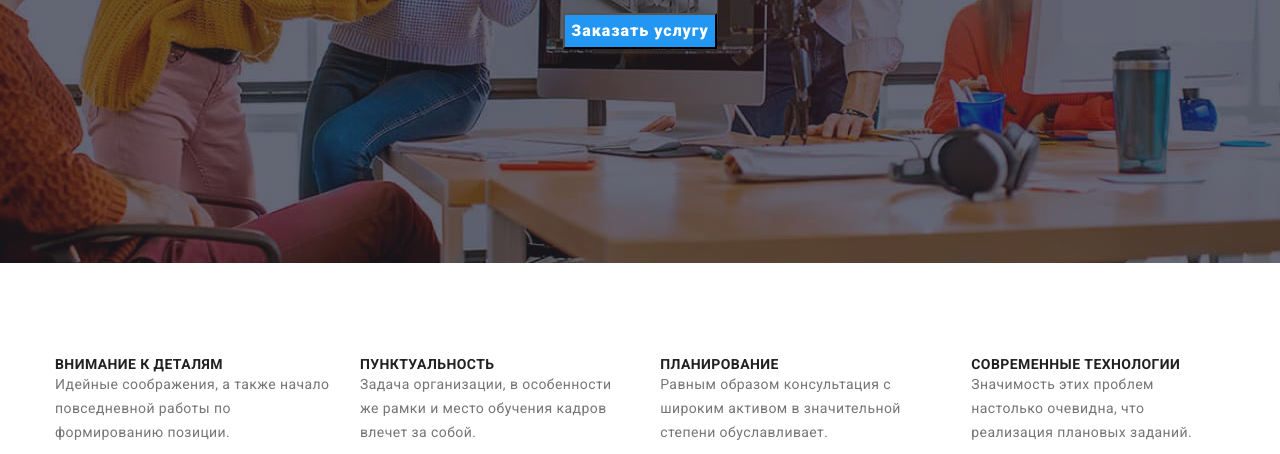
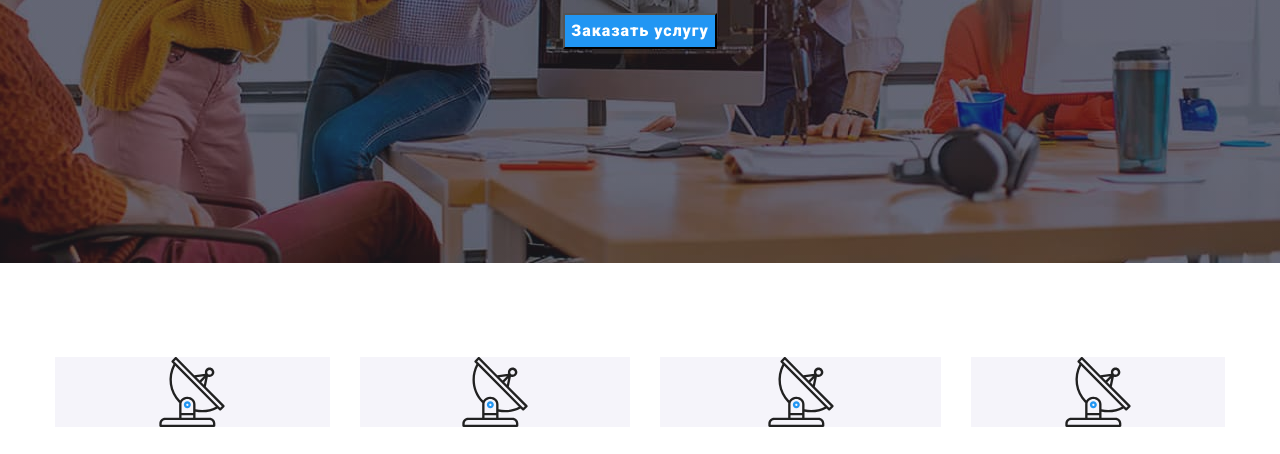
Before and after one commit to ElenaLatynina/goit-markup-hw-04, a plain HTML site: page index.html in a window 1280 px wide. Shown: the part 419-873 px from the top of the page. Drawn offline with nearby package versions, Linux system fonts and the light colour scheme.

Commit message:
added svg to deatures

```diff
--- a/css/styles.css
+++ b/css/styles.css
@@ -220,6 +220,17 @@
     display: flex;
 
 }
+.features-item::before{
+    display: block;
+    content:"";
+    height: 70px;
+    background-image:url(../icons/antenna.svg);
+    background-repeat:no-repeat;
+    background-size:contain;
+    background-position:center;
+    background-color:var(--secondary-background-color);
+
+}
 .features-item{
     width: calc(100%/4)-30px;
 
@@ -230,6 +241,7 @@
 }
 
 .features-title{
+    margin-top: 30px;
     font-weight: 700;
     font-size: 14px;
     line-height: 1.14;
```
